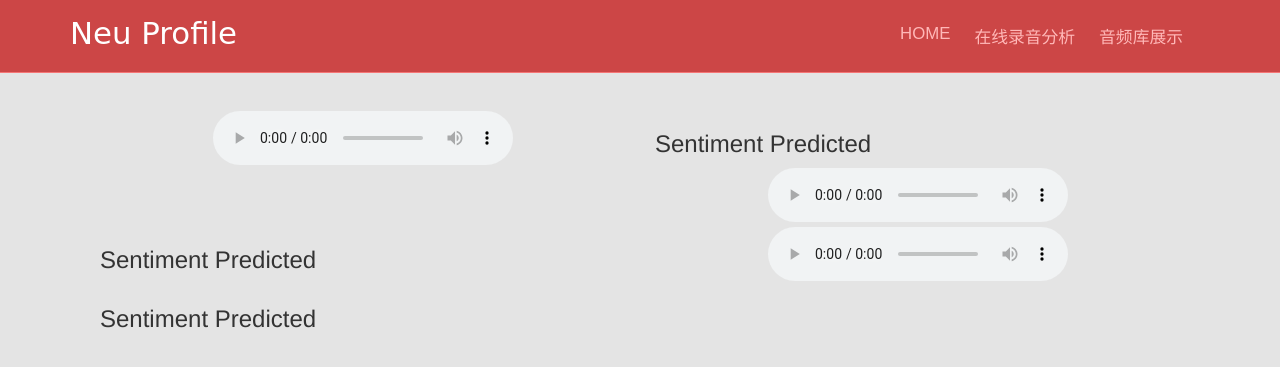
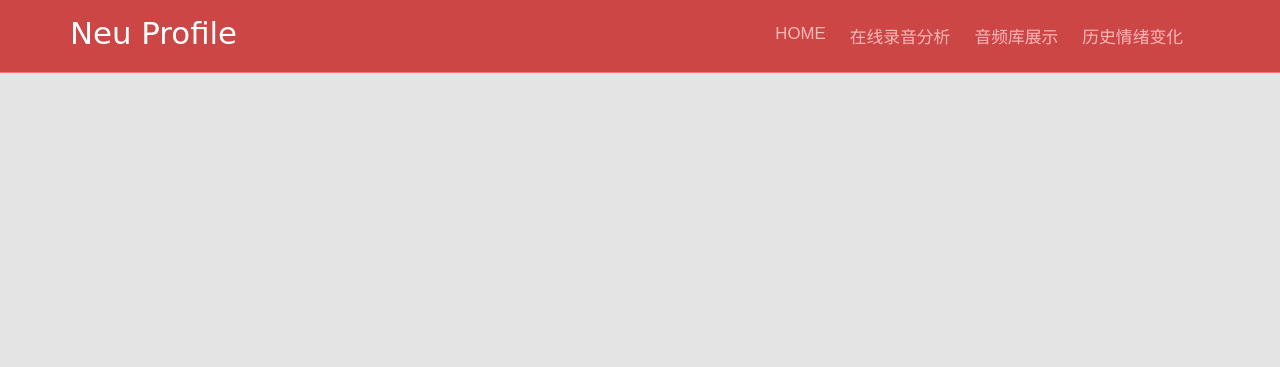
Before and after one commit to Di-Weng/emotion_classification_blstm, a Flask app: template templates/emo_visual.html in a window 1280 px wide. Shown: the top 367 px of the page. Run offline with Flask 2, Linux system fonts and the light colour scheme; the template is opened without the code that fills it, so the values that code supplies are empty.

Commit message:
update emo_visual.html

```diff
--- a/app.py
+++ b/app.py
@@ -12,6 +12,7 @@ import numpy as np
 from flask import Markup
 import json
 from keras.models import load_model
+from pyecharts import ThemeRiver
 #app.config.from_envvar('FLASKR_SETTINGS', silent=True)
 
 # configuration
@@ -76,9 +77,15 @@ def show_demo():
     demoUrlList=["recordFiles/admin_20181213205501_1467.wav","recordFiles/20181213153634_6772.wav","recordFiles/20181213165727_3399.wav"]
     return render_template('show_demo.html',urlList=demoUrlList)
 
+
+
 @app.route('/emo_visual')
 def emo_visual():
-    return render_template('emo_visual.html',dic =  {"angry":90,"sad":5,"surprise":3,"happy":2,"fear":1})
+    data = [ ['2015/11/08', 10, 'angry'], ['2015/11/09', 15, 'angry'], ['2015/11/10', 35, 'angry'],['2015/11/08', 1, 'happy'], ['2015/11/09', 76, 'happy'], ['2015/11/10', 15, 'happy'],['2015/11/08', 1, 'surprise'], ['2015/11/09', 0, 'surprise'], ['2015/11/10', 20, 'surprise'],['2015/11/08', 0, 'sad'], ['2015/11/09', 5, 'sad'], ['2015/11/10', 0, 'sad'],['2015/11/08', 88, 'fear'], ['2015/11/09',4, 'fear'], ['2015/11/10', 30, 'fear'],]
+    myechart = ThemeRiver("主题河流图",width = 800,height = 500)
+    myechart.add(['angry', 'happy', 'surprise', 'sad', 'fear'], data, is_label_show=False,is_legend_show = True)
+    return render_template('emo_visual.html',myechart = myechart.render_embed(),script_list = myechart.get_js_dependencies(),host = "https://pyecharts.github.io/assets/js")
+
 
 
 
--- a/templates/base.html
+++ b/templates/base.html
@@ -50,6 +50,7 @@
                         <li><a href="/index" class="scroll-link">Home</a></li>
                         <li><a href="/get_audio" class="scroll-link">在线录音分析</a></li>
                         <li><a href="/show_demo" class="scroll-link">音频库展示</a></li>
+                        <li><a href="/emo_visual" class="scroll-link">历史情绪变化</a></li>
                     </ul>
                 </div>
                 <!--/.navbar-collapse-->
--- a/templates/emo_visual.html
+++ b/templates/emo_visual.html
@@ -1,43 +1,9 @@
 {% extends "base.html" %}
 {% block content %}
+{% for jsfile_name in script_list %}
+	<script src="{{host}}/{{jsfile_name }}.js"></script>
+{% endfor %}
 
-<div class="container">
-	<div class="heading text-center">
-	<!-- Heading -->
-	<h2>从这里开始在线分析吧！</h2>
-	</div>
-	<script src="../static/js/recorder.js"></script>
-	<div class="about">
-		<div class="container">
-			<div class="wthree-about-grids">
-			{% for i in range(3)%}
-				<div class="col-md-6 wthree-about-left" align="center">
-					<audio controls="controls" height="100" width="100" src="recordFiles/admin_20181213200525_9255.wav">您的浏览器不支持  标签。
-					</audio>
-				</div >
-				<div class="col-md-6 wthree-about-right">
-					<h3>Sentiment Predicted</h3>
-					<div class="skills-bar">
-						<div class="row">
-							<div class="col-md-8">
-								{% for emoName,emoPos in dic.items() %}
-								<div class="row">
-									<div class="col-md-2 skilltitle">{{ emoName}}</div>
-									<div class="col-md-8">
-										<div class="progress">
-											<div class="progress-bar" role="progressbar" aria-valuenow="{{ dic.emoName}}" aria-valuemin="0" aria-valuemax="100" style="width: {{dic.emoName}}%;">
-											</div>
-										</div>
-									</div>
-								</div>
-								{% endfor %}
-							</div>
-						</div>
-					</div>
-				</div >
-			{% endfor %}
-			</div>
-		</div>
-	</div>
-</div>
+{{ myechart|safe }}
+
 {% endblock %}
--- a/templates/get_audio.html
+++ b/templates/get_audio.html
@@ -154,9 +154,6 @@
 			xmlhttp.setRequestHeader("userName",userName);
 			xmlhttp.send(fd);
 		};
-		function replace(){
-			location.reload()
-		};
 	</script>
 	<div class="row" id = "show">
 
--- a/templates/show_demo.html
+++ b/templates/show_demo.html
@@ -135,9 +135,6 @@
 			xmlhttp.setRequestHeader("userName","admin");
 			xmlhttp.send(fd);
 		};
-		function replace(){
-			location.reload()
-		};
 	</script>
 				</div>
 			</div>
```
